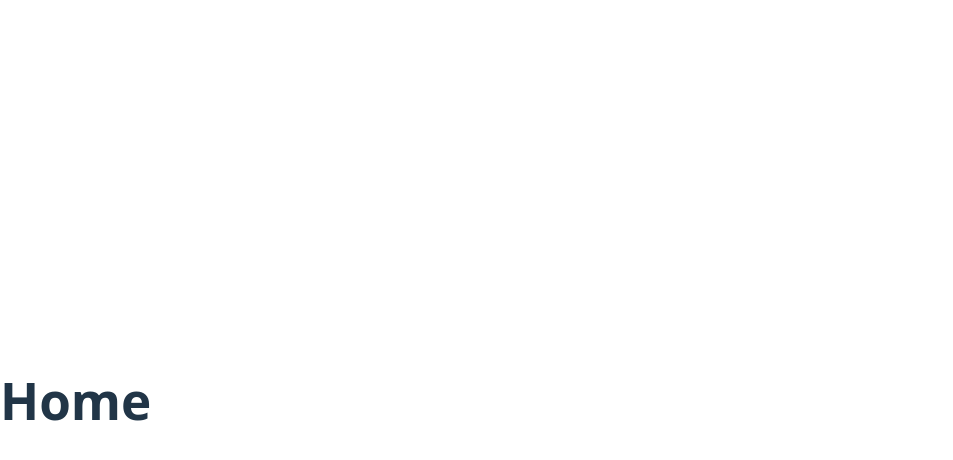
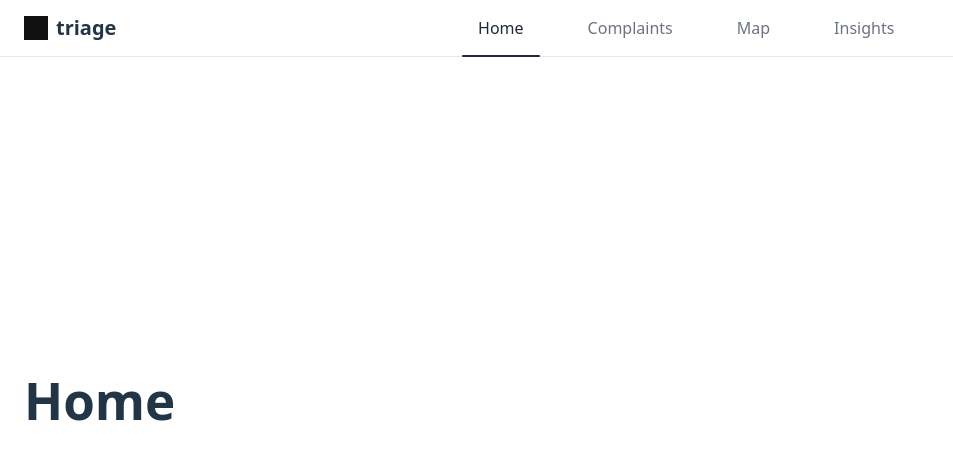
Before and after one commit to 7673502/triage, a React (Vite) app in the folder frontend/: page / in a window 1280 px wide. Shown: the top 460 px of the page, without its empty margins (0-953 px from the left). Built offline with nearby package versions, Linux system fonts and the light colour scheme.

Commit message:
added navigation bar

```diff
--- a/frontend/src/App.tsx
+++ b/frontend/src/App.tsx
@@ -1,4 +1,5 @@
 import { BrowserRouter, Routes, Route } from 'react-router-dom';
+import Layout from './components/Layout';
 import Home from './pages/Home';
 import Complaints from './pages/Complaints';
 import MapPage from './pages/Map';
@@ -8,11 +9,13 @@ export default function App() {
   return (
     <BrowserRouter>
       <Routes>
-        <Route path="/" element={<Home />} />
-        <Route path="/home" element={<Home />} />
-        <Route path="/complaints" element={<Complaints />} />
-        <Route path="/map" element={<MapPage />} />
-        <Route path="/insights" element={<Insights />} />
+        <Route element={<Layout />}>
+          <Route path="/" element={<Home />} />
+          <Route path="/home" element={<Home />} />
+          <Route path="/complaints" element={<Complaints />} />
+          <Route path="/map" element={<MapPage />} />
+          <Route path="/insights" element={<Insights />} />
+        </Route>
       </Routes>
     </BrowserRouter>
   );
--- /dev/null
+++ b/frontend/src/components/Layout.tsx
@@ -0,0 +1,13 @@
+import { Outlet } from 'react-router-dom';
+import Navbar from './Navbar';
+
+export default function Layout() {
+  return (
+    <>
+      <Navbar />
+      <main style={{ padding: '24px' }}>
+        <Outlet />
+      </main>
+    </>
+  );
+}
--- /dev/null
+++ b/frontend/src/components/Navbar.css
@@ -0,0 +1,81 @@
+/* NAVBAR */
+
+:root {
+  --nav-height: 56px;
+  --color-gray-500: #6b7280;
+  --color-gray-800: #1f2937;
+}
+
+.nav {
+  position: fixed;
+  top: 0;
+  left: 0;
+  right: 0;
+  z-index: 20;
+  display: flex;
+  align-items: center;
+  height: var(--nav-height);
+  padding: 0 24px;
+  background: #fff;
+  border-bottom: 1px solid #e5e7eb;
+}
+
+.nav__brand {
+  display: flex;
+  align-items: center;
+  gap: 8px;
+}
+
+.logo-square {
+  width: 24px;
+  height: 24px;
+  background: #111;
+}
+
+.brand-text {
+  font-weight: 600;
+  font-size: 1.25rem;
+}
+
+.nav__links {
+  display: flex;
+  list-style: none;
+  gap: 32px;
+  margin: 0 auto;
+  padding: 0;
+}
+
+.nav-link {
+  position: relative;
+  display: flex;
+  align-items: center;
+  height: var(--nav-height);
+  padding: 0 16px;
+  font-weight: 500;
+  color: var(--color-gray-500);
+  transition: color .15s;
+}
+
+.nav-link:hover   { color: var(--color-gray-800); }
+.nav-link--active { color: var(--color-gray-800); }
+
+.nav-link--active::after {
+  content: '';
+  position: absolute;
+  left: 0;
+  right: 0;
+  bottom: -1px;
+  height: 2px;
+  background: var(--color-gray-800);
+  border-radius: 1px;
+}
+
+/* MAIN OFFSET */
+body, #root {
+  height: 100%;
+}
+
+main {
+  padding: 24px;
+  padding-top: calc(var(--nav-height) + 24px);
+}
--- /dev/null
+++ b/frontend/src/components/Navbar.tsx
@@ -0,0 +1,36 @@
+import { NavLink } from 'react-router-dom';
+import './Navbar.css';
+
+const links = [
+  { to: '/', label: 'Home', end: true },
+  { to: '/complaints', label: 'Complaints' },
+  { to: '/map', label: 'Map' },
+  { to: '/insights', label: 'Insights' },
+];
+
+export default function Navbar() {
+  return (
+    <nav className="nav">
+      <div className="nav__brand">
+        <div className="logo-square" />
+        <span className="brand-text">triage</span>
+      </div>
+
+      <ul className="nav__links">
+        {links.map(({ to, label, end }) => (
+          <li key={to}>
+            <NavLink
+              to={to}
+              end={end as boolean | undefined}
+              className={({ isActive }) =>
+                'nav-link' + (isActive ? ' nav-link--active' : '')
+              }
+            >
+              {label}
+            </NavLink>
+          </li>
+        ))}
+      </ul>
+    </nav>
+  );
+}
```
